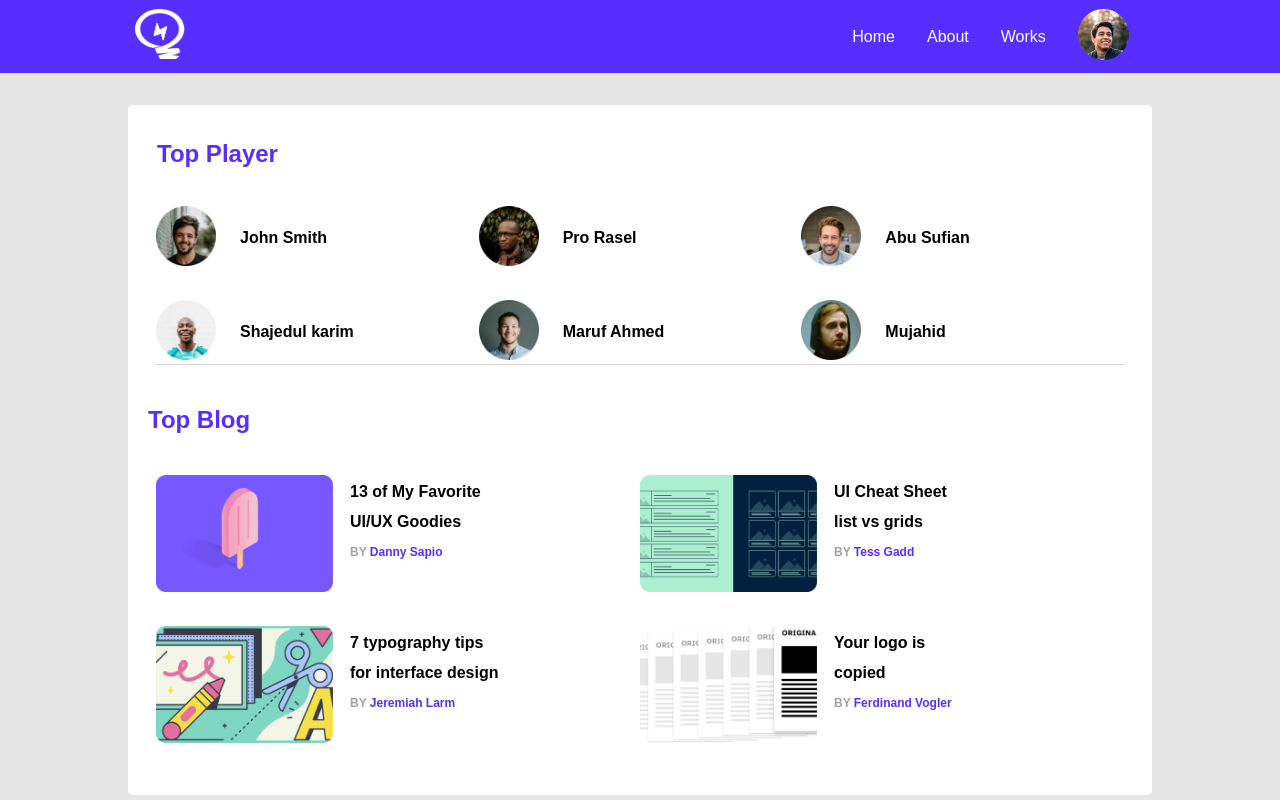
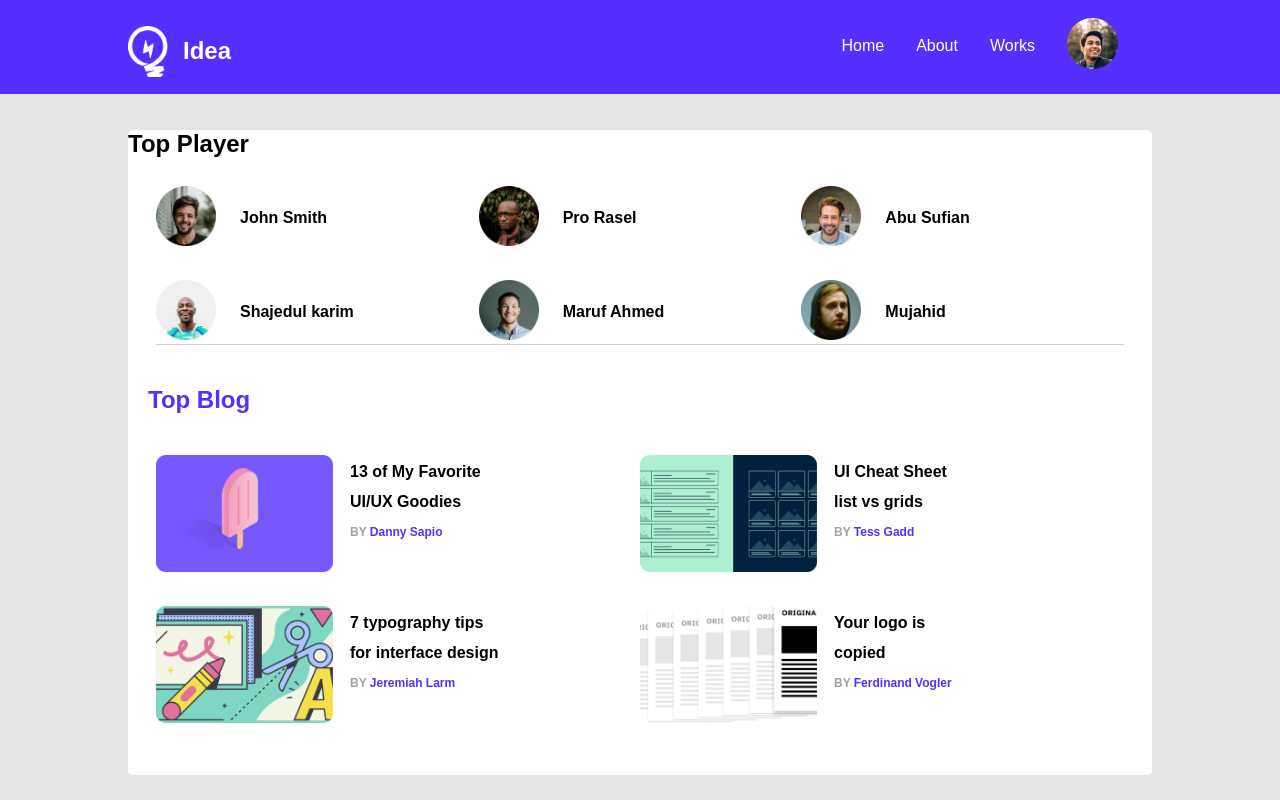
Before and after one commit to SuptiJahan/Leader-Board-Project, a plain HTML site: page index.html in a window 1280 px wide. Shown: the top 800 px of the page. Drawn offline with Linux system fonts and the light colour scheme.

Commit message:
new header part

```diff
--- a/css/style.css
+++ b/css/style.css
@@ -23,11 +23,22 @@ body{
 /*header section*/
 #header {
     background: #562EFF;
-    padding: 9px;
+    height: 94px;
+    margin-bottom: 36px;
+}
+.logo {
+    display: flex;
+    align-items: center;
 }
 .logo img {
-    width: 50px;
-    height: 50px;
+    Width: 40.42px;
+    Height: 51px;
+    padding: 26px 0px 17px 0px;
+}
+.logo h3 {
+    padding: 33px 0px 25px 14.58px;
+    color: white;
+    font-size: 24px;
 }
 .header-inner {
     display: flex;
@@ -36,6 +47,7 @@ body{
 .menu_inner ul {
     display: flex;
     align-items: center;
+    padding: 18px;
 }
 .menu_inner ul li {
     list-style: none;
--- a/index.html
+++ b/index.html
@@ -15,6 +15,7 @@
            <div class="header-inner">
                <div class="logo">
                    <img src="img/logo.png" alt="logo">
+                   <h3>Idea</h3>
                </div>
                <div class="menu_inner">
                   <ul>
@@ -33,7 +34,7 @@
        <section id="player_Blog">
            <div class="container">
                <div class="content_inner">
-                       <h2>Top Player</h2>
+                       <h1>Top Player</h1>
                        <div class="Top_player">
                        <div class="player-list">
                            <div class="profile-pic"><img src="img/player-1.png" alt=""></div>
```
